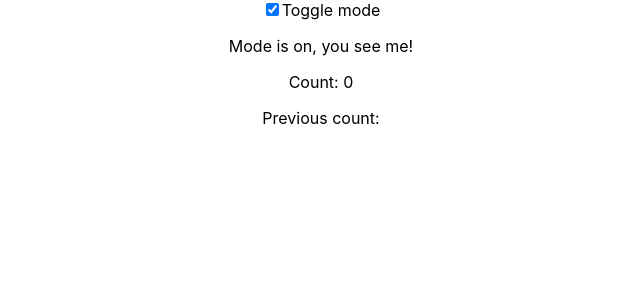
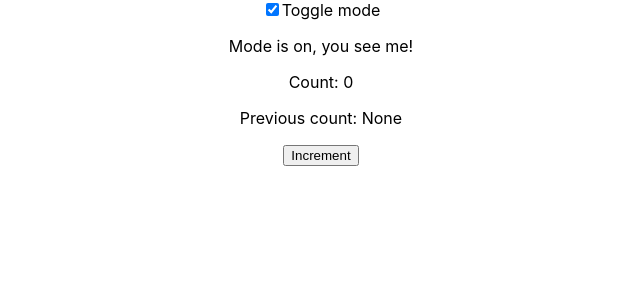
Before and after one commit to Konrad-Jalowy/reactcustomhooks, a React (Create React App) app: page / in a window 1280 px wide. Shown: the top 300 px of the page, without its empty margins (319-959 px from the left). Built offline with nearby package versions, Linux system fonts and the light colour scheme.

Commit message:
useprev example working

```diff
--- a/src/components/HookUsePrevExample.js
+++ b/src/components/HookUsePrevExample.js
@@ -7,7 +7,8 @@
     return (
         <>
         <p>Count: {count}</p>
-        <p>Previous count: {prev}</p>
+        <p>Previous count: {prev === undefined ? 'None' : prev}</p>
+        <button onClick={() => setCount(prev => prev + 1)}>Increment</button>
         </>
     );
 };
```
